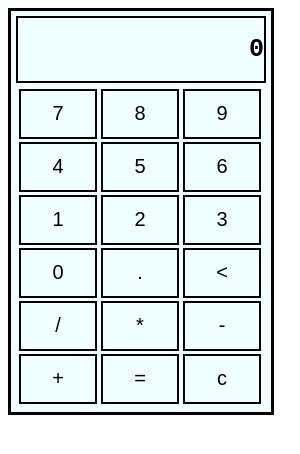
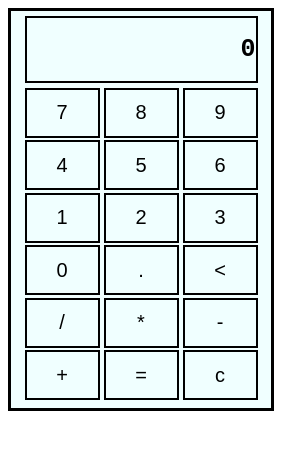
Before and after one commit to edsfradique/calc-electron, an Electron app: page renderer/index.html in a window 300 px wide. Drawn offline with Linux system fonts and the light colour scheme.

Commit message:
:gem: add display flex styles.css

```diff
--- a/renderer/styles.css
+++ b/renderer/styles.css
@@ -1,8 +1,10 @@
 #main {
   width: 250px;
   height: auto;
-  display: block;
+  display: flex;
+  flex-direction: column;
   align-items: center;
+  justify-content: center;
   padding: 5px;
   border: 3px solid black;
   background-color: azure;
@@ -10,6 +12,7 @@
 
 #screen {
   border: 2px solid black;
+  width: 229px;
 }
 
 #h1 {
@@ -20,11 +23,11 @@
 }
 
 #bContainer {
-  padding: 3px;
+  padding: 2.5px;
 }
 
 button {
-  width: 78px;
+  width: 75px;
   height: 50px;
   border: 2px solid black;
   background-color: azure;
@@ -32,5 +35,5 @@ button {
 }
 
 .cContainer {
-  padding-top: 3px;
+  padding-top: 2.5px;
 }
```
